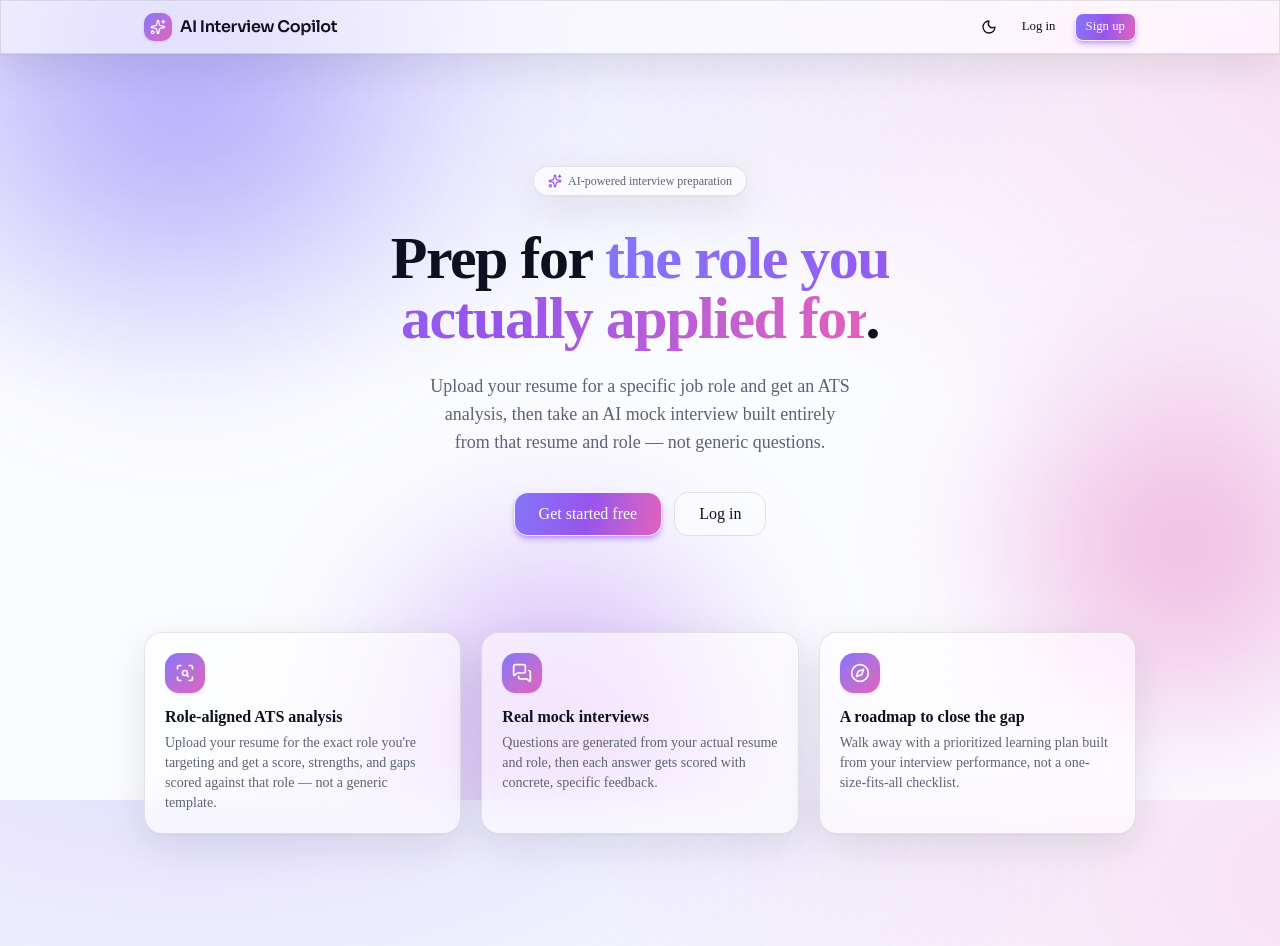
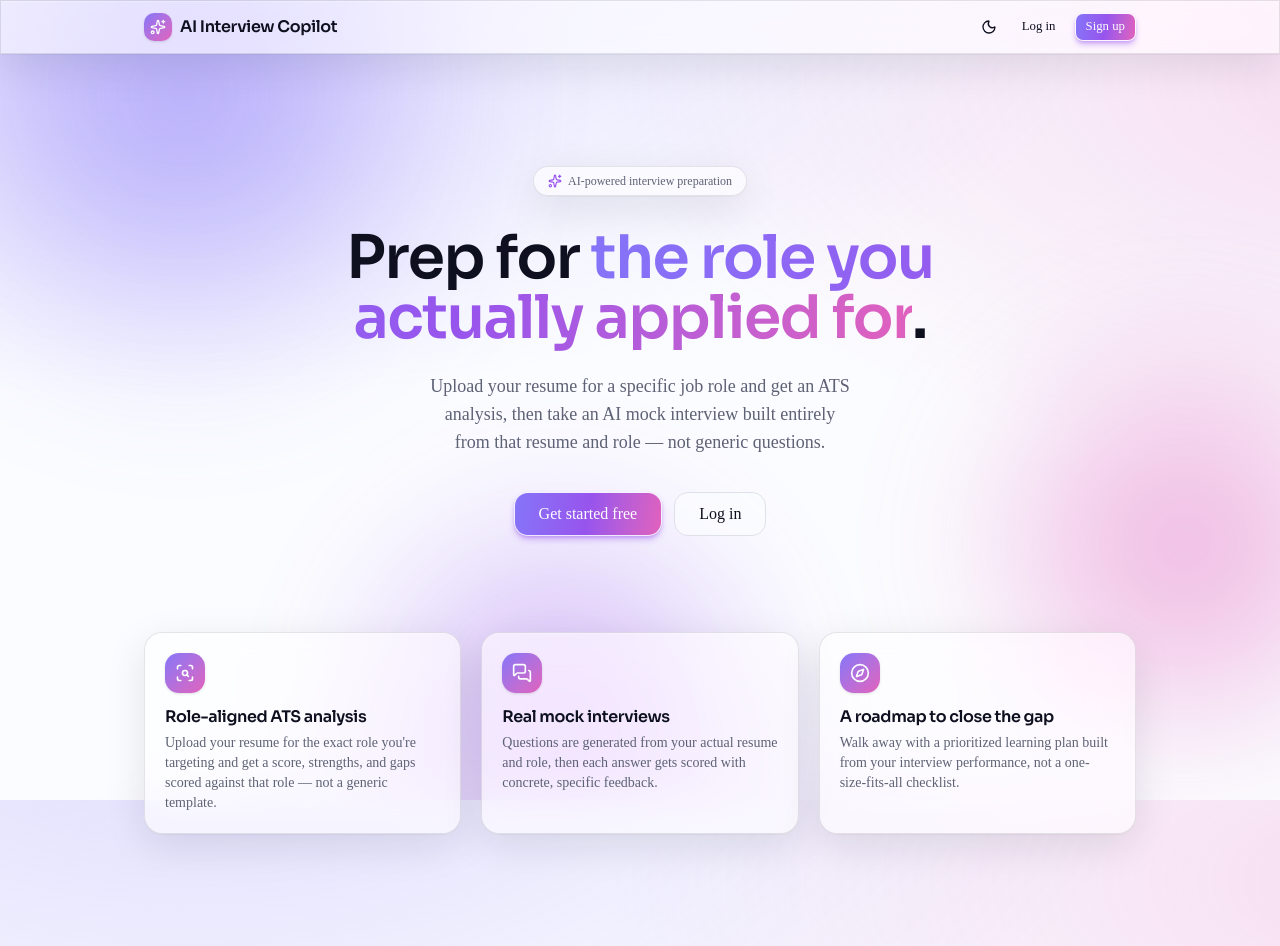
Before and after one commit to MMALLIKARJUN2312/AI_Interview_Copilot, a Next.js app in the folder client/: page / in a window 1280 px wide. Built offline with nearby package versions, Linux system fonts and the light colour scheme; no server answers.

Commit message:
feat(typography): add Sora display font for headings

```diff
--- a/client/app/dashboard/page.tsx
+++ b/client/app/dashboard/page.tsx
@@ -61,7 +61,7 @@ function DashboardContent() {
   return (
     <div className="mx-auto w-full max-w-4xl flex-1 px-4 py-10">
       <div className="animate-fade-in-up mb-8 flex items-center justify-between">
-        <h1 className="text-2xl font-semibold tracking-tight">Dashboard</h1>
+        <h1 className="font-heading text-2xl font-semibold tracking-tight">Dashboard</h1>
         <Button asChild>
           <Link href="/resume/new">
             <Plus className="size-4" />
--- a/client/app/interview/[sessionId]/page.tsx
+++ b/client/app/interview/[sessionId]/page.tsx
@@ -183,7 +183,7 @@ function InterviewFlow({ sessionId }: { sessionId: number }) {
         <div className="animate-fade-in-up mb-6 flex items-center gap-2">
           <PartyPopper className="size-6 text-[var(--brand-via)]" />
           <div>
-            <h1 className="text-2xl font-semibold tracking-tight">
+            <h1 className="font-heading text-2xl font-semibold tracking-tight">
               Interview complete
             </h1>
             <p className="text-sm text-muted-foreground">
@@ -269,7 +269,7 @@ function InterviewFlow({ sessionId }: { sessionId: number }) {
     <div className="mx-auto w-full max-w-2xl flex-1 px-4 py-10">
       <div className="animate-fade-in-up mb-3 flex items-center justify-between gap-2">
         <div>
-          <h1 className="text-2xl font-semibold tracking-tight">
+          <h1 className="font-heading text-2xl font-semibold tracking-tight">
             Mock interview
           </h1>
           <p className="text-sm text-muted-foreground">
--- a/client/app/page.tsx
+++ b/client/app/page.tsx
@@ -52,7 +52,7 @@ export default function HomePage() {
       </div>
 
       <h1
-        className="animate-fade-in-up max-w-3xl text-balance text-center text-4xl font-semibold tracking-tight sm:text-6xl"
+        className="font-heading animate-fade-in-up max-w-3xl text-balance text-center text-4xl font-semibold tracking-tight sm:text-6xl"
         style={{ animationDelay: "0.05s" }}
       >
         Prep for{" "}
--- a/client/app/resume/[resumeId]/page.tsx
+++ b/client/app/resume/[resumeId]/page.tsx
@@ -85,7 +85,7 @@ function ResumeDetail({ resumeId }: { resumeId: number }) {
     <div className="mx-auto w-full max-w-2xl flex-1 px-4 py-10">
       <div className="animate-fade-in-up mb-6 flex items-center justify-between gap-2">
         <div>
-          <h1 className="text-2xl font-semibold tracking-tight">
+          <h1 className="font-heading text-2xl font-semibold tracking-tight">
             {resume.target_role}
           </h1>
           <p className="text-sm text-muted-foreground">
--- a/client/components/ui/card.tsx
+++ b/client/components/ui/card.tsx
@@ -29,7 +29,7 @@ function CardTitle({ className, ...props }: React.ComponentProps<"div">) {
   return (
     <div
       data-slot="card-title"
-      className={cn("leading-none font-semibold", className)}
+      className={cn("font-heading leading-none font-semibold tracking-tight", className)}
       {...props}
     />
   );
```
